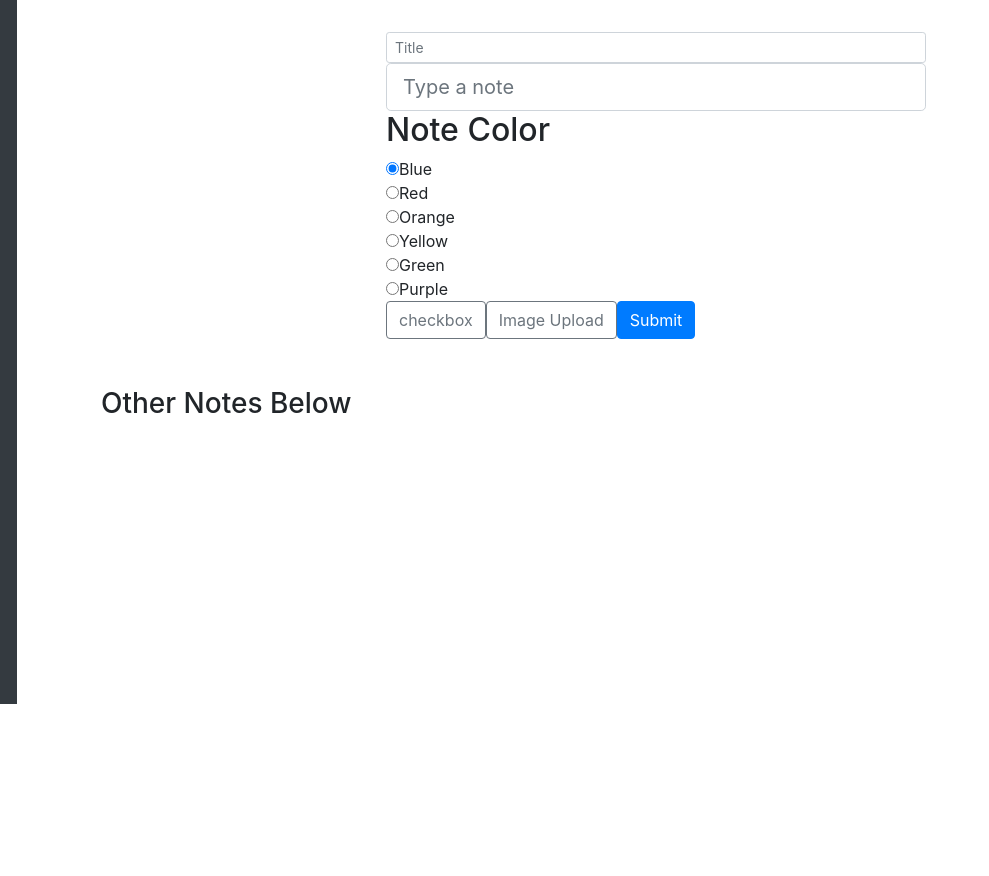
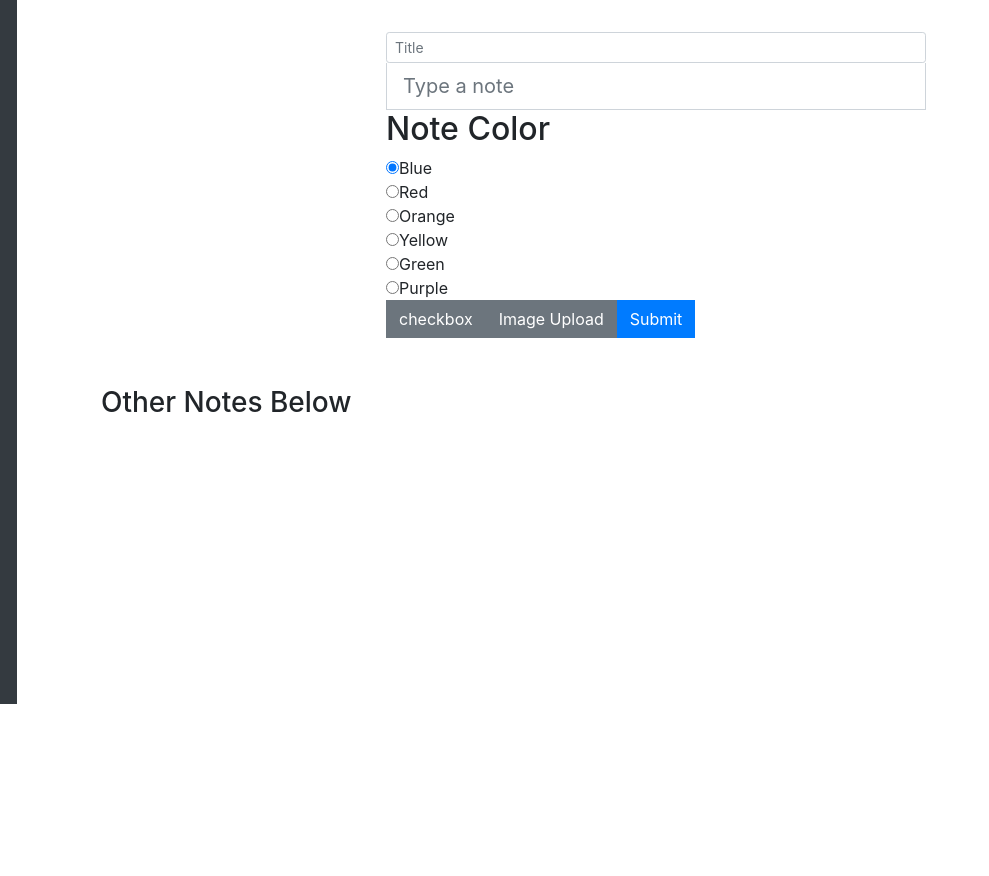
Before and after one commit to kristinlin/MiLKShake, a Flask app: template dairynotes/templates/welcome.html in a window 1280 px wide. Shown: the part 152-1028 px from the top of the page, without its empty margins (0-989 px from the left). Run offline with Flask 2, Linux system fonts and the light colour scheme; the template is opened without the code that fills it, so the values that code supplies are empty; parts of the project's set-up code (start-up, migrations or seed data) failed here and were passed over; some libraries are stand-ins or nearby versions.

Commit message:
checkbox option working

```diff
--- a/dairynotes/static/base.css
+++ b/dairynotes/static/base.css
@@ -15,7 +15,18 @@
 
 .flashed {
     color: red;
-    font-weight:bold;
-    background-color: rgba(0, 0, 0, 0.5);
     font-style:italics;
 }
+
+.sharp {
+    border-radius: 0px;
+}
+
+#typenote{
+    border-top:none;
+    border-radius: 0px;
+}
+
+.checkbox {
+    width:100%
+}
--- a/dairynotes/templates/welcome.html
+++ b/dairynotes/templates/welcome.html
@@ -13,11 +13,17 @@
   <div class="col-6">
     <form method = "POST" action = "/note">
       <div class="input-group-sm">
-	<input type="text" id="title" class="form-control" name="title" placeholder="Title" >
+	<input type="text" class="form-control sharp" name="title" placeholder="Title" >
       </div>
-      <div class="input-group-lg">
+      <div class="input-group-lg" >
 	<input type="text" id="typenote" class="form-control" name="content" placeholder="Type a note" >
       </div>
+      <div id="checkbox_note" class="form-check" hidden >
+        <div class="form-inline" id="item">
+          <input class="form-check-input position-static" type="checkbox" id="blankCheckbox" value="option1" aria-label="..."><input type="text" class="form-control checkbox sharp" name="cb" placeholder="Item" >
+        </div>
+      </div>
+
       <h2> Note Color </h2>
       <input type="radio" checked="checked" name="radio" value="blue">Blue<br>
       <input type="radio" name="radio" value="red">Red<br>
@@ -26,9 +32,10 @@
       <input type="radio" name="radio" value="green">Green<br>
       <input type="radio" name="radio" value="purple">Purple<br>
       <div class="input-group">
-	<button class="btn btn-outline-secondary" type="button">checkbox</button>
-	<button class="btn btn-outline-secondary" type="button">Image Upload</button>
-	<button class="btn btn-primary" type = "submit"> Submit </button>
+
+	<button id="tog1" class="btn btn-secondary sharp" type="button">checkbox</button>
+	<button id="tog2" class="btn btn-secondary sharp" type="button">Image Upload</button>
+	<button class="btn btn-primary sharp" type = "submit"> Submit </button>
       </div>
       <p id="notes" hidden="true">{{ notes }}</p>
 
@@ -52,5 +59,5 @@
 
 <script src="https://d3js.org/d3.v4.min.js"></script>
 <script src="../static/notes.js" type='text/javascript'></script>
-
+<script src="../static/notetype.js" type='text/javascript'></script>
 {% endblock %}
```
Also changed, not shown: dairynotes/static/notetype.js (added, +36 -0 lines), dairynotes/data/app.db, 2 other files.
